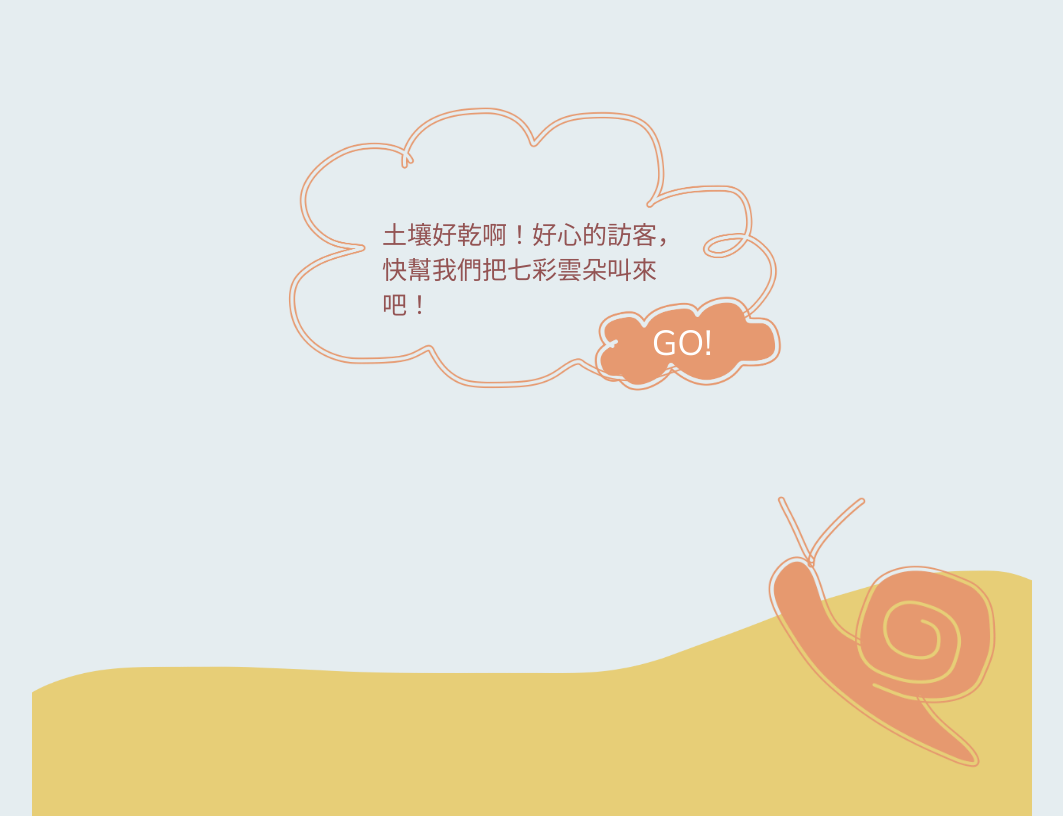
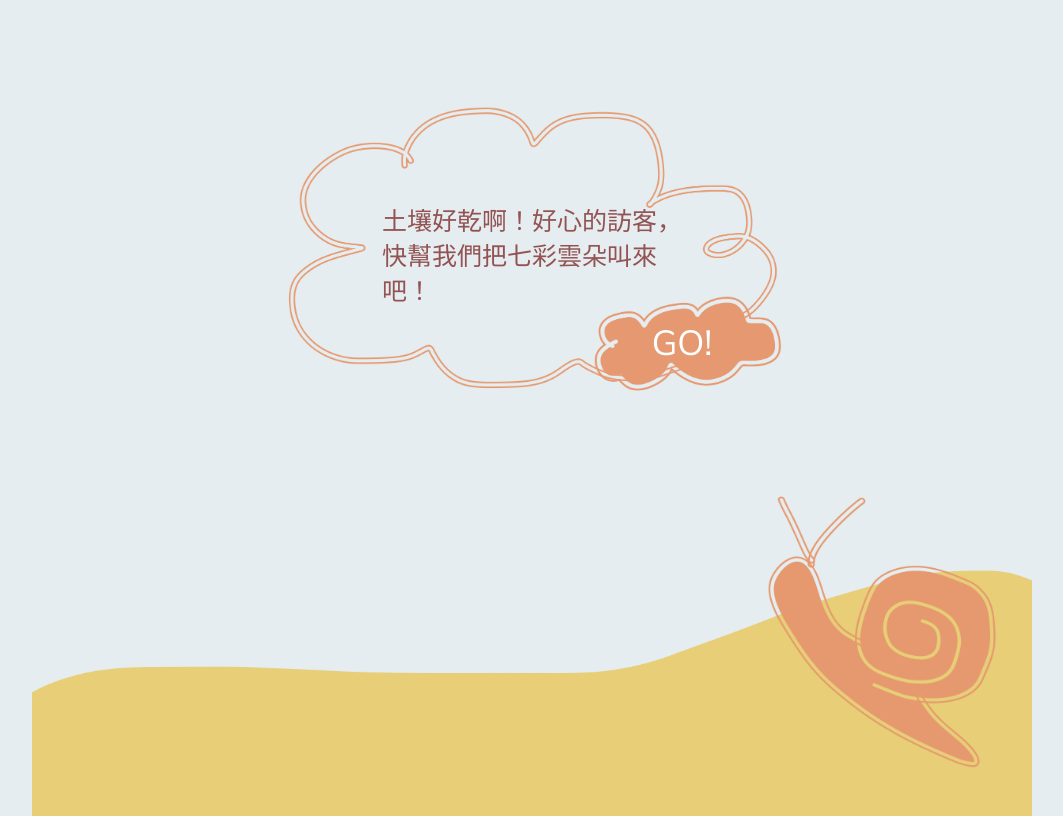
Before and after one commit to Ansticefish/music-forest, a Vue app: page /home in a window 1280 px wide. Shown: the whole page, without its empty margins (108-1171 px from the left). Built offline with nearby package versions, Linux system fonts and the light colour scheme.

Commit message:
Finish audio testing

```diff
--- a/src/views/Home.vue
+++ b/src/views/Home.vue
@@ -51,7 +51,7 @@ export default {
   },
   data () {
     return {
-      currentStep: 5,
+      currentStep: 0,
       rain: false,
       cloud: 0,
       rainDrop: 0,
--- a/src/views/Opening.vue
+++ b/src/views/Opening.vue
@@ -45,7 +45,7 @@ export default {
     }
     &__words {
       position: absolute;
-      top: 40%;
+      top: 35%;
       left: 20%;
       width: 64%;
       color: rgb(147, 83, 83);
```
Also changed, not shown: 1 other file (tests, documents, lock files or other folders).
